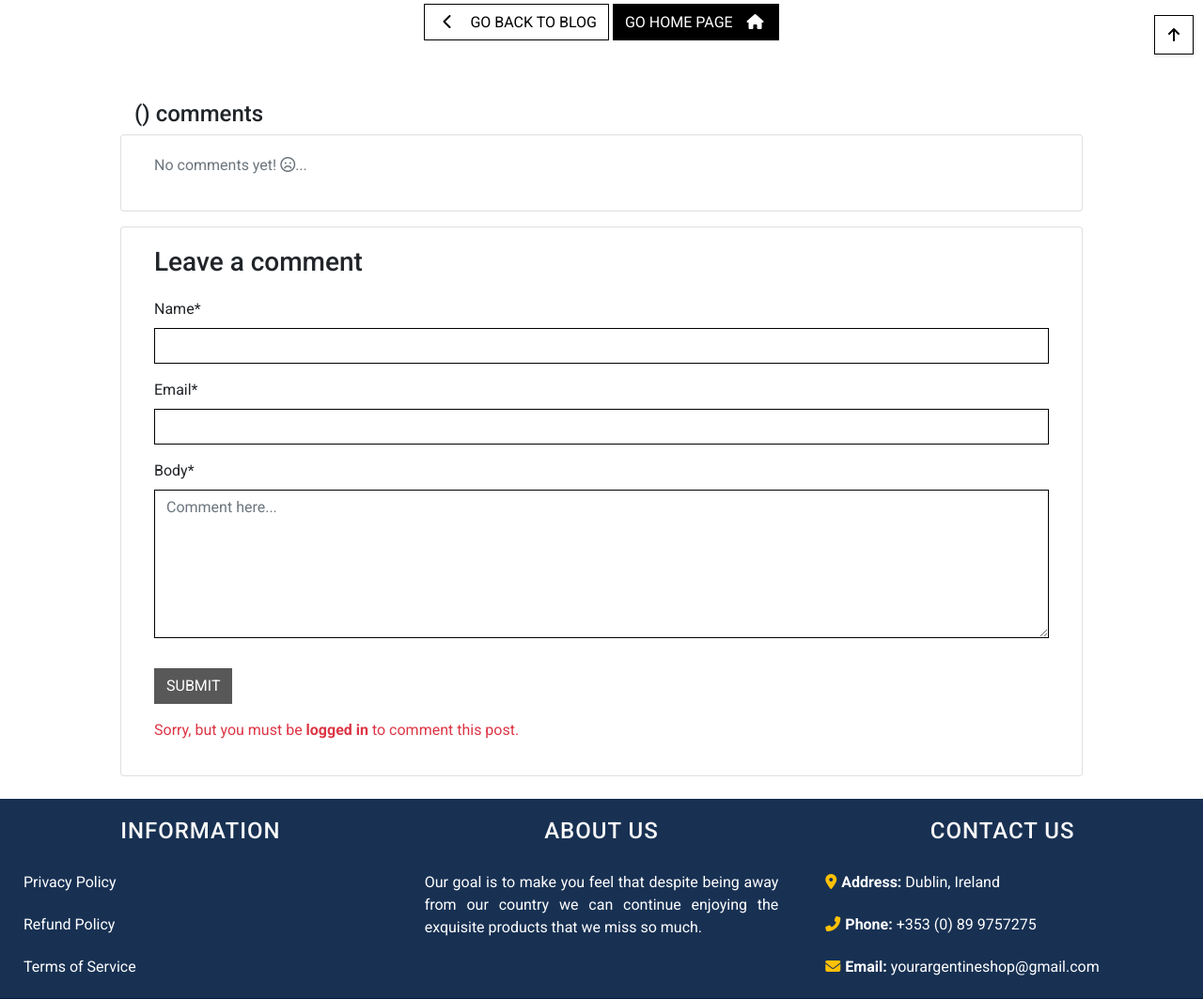
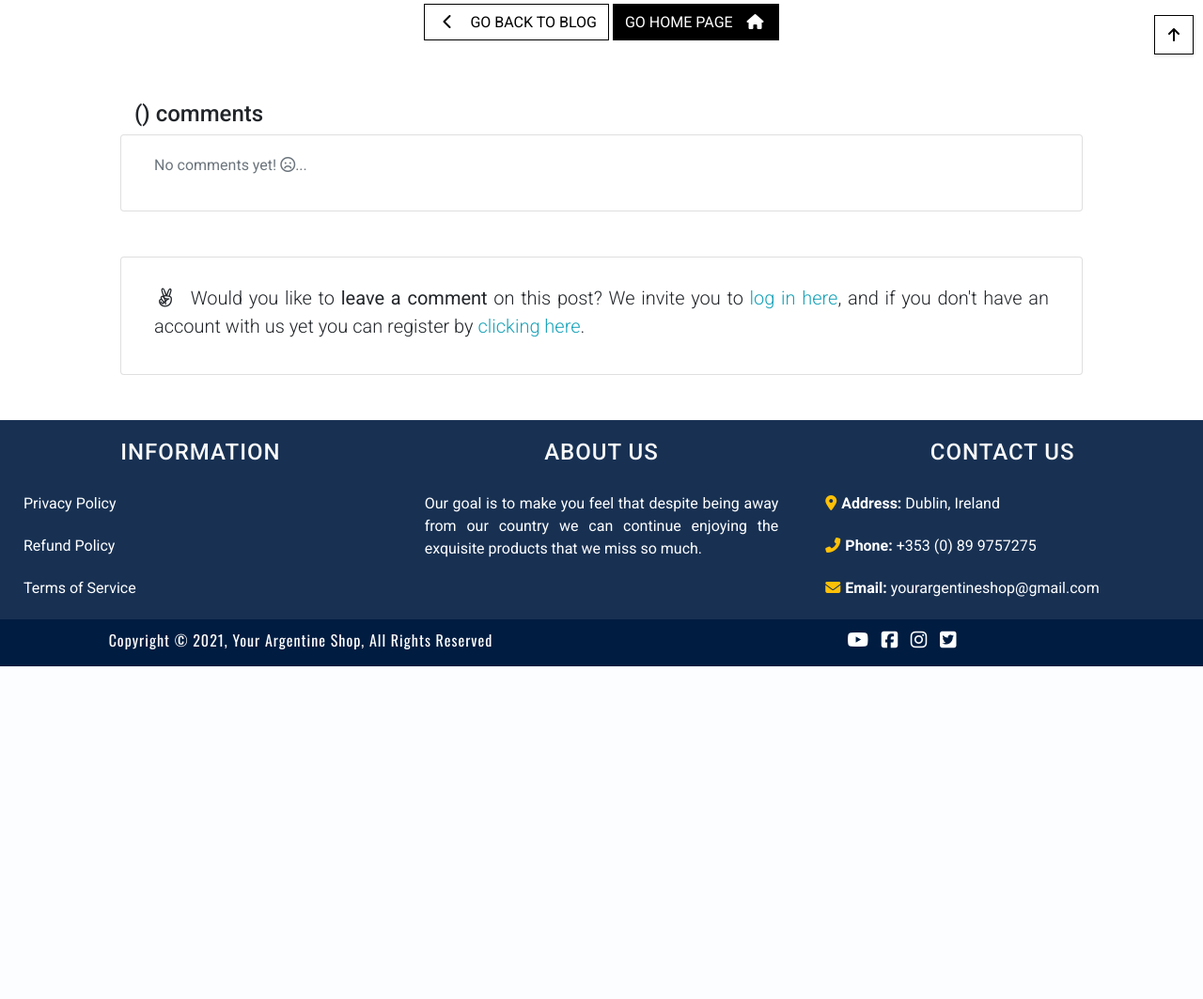
Before and after one commit to cotebarrientos/4th-milestone-project-your-argentine-shop, a Django app: template blog/templates/blog/post_detail.html in a window 1280 px wide. Shown: the part 732-1795 px from the top of the page at 94% size. After the commit the page ends 1441 px from the top, so only its background shows below. Run offline with Django 3.2, Linux system fonts and the light colour scheme; the template is opened without the code that fills it: values that come from a table or form of the project are taken from there, others are empty; some libraries are stand-ins or nearby versions.

Commit message:
Update blog views and templates
I've updated the blog views in order to pre-fill the comment form
with the information that the user has saved in his/her profile,
so he/she avoids typing the name and email again.

```diff
--- a/blog/templates/blog/post_detail.html
+++ b/blog/templates/blog/post_detail.html
@@ -21,7 +21,9 @@
         <div class="row">
             <div class="col-12">
                 <p class="text-justify mt-4 mb-4">{{ post.content |safe }}</p>
-                <p class="font-italic text-secondary mb-2 text-center"><i class="fas fa-user mr-2"></i><strong>Created by:</strong> {{ post.author }}</p>
+                <p class="font-italic text-secondary mb-2 text-center">
+                    <i class="fas fa-user mr-2"></i><strong>Created by:</strong> {{ post.author }}
+                </p>
             </div>
             <div class="col-12 mb-5 mt-4 text-center">
                 <a class="btn btn-outline-black rounded-0 mb-3 mt-3" href="{% url 'blog' %}">
@@ -65,6 +67,7 @@
                     {% if not post.comments.all %}
                         <p class="text-muted">No comments yet! <i class="far fa-frown"></i>...</p>
                     {% else %}
+
                     <!-- comments -->
                         {% for comment in comments %}
                         <div class="col-12">
@@ -90,11 +93,16 @@
                             <p class="text-justify">
                                 {{ comment.body }}
                             </p>
+                            <hr>
                         </div>
                         {% endfor %}
                     {% endif %}
                 </div>
             </div>
+
+            <!-- Comment form -->
+            <!-- It will display when the user is logged only -->
+            {% if request.user.is_authenticated %}
                 <div class="col-12 card mb-4 mt-3 ">
                     <div class="card-body">
                         {% if new_comment %}
@@ -106,16 +114,28 @@
                         <form method="post" style="margin-top: 1.3em;">
                             {% csrf_token %}
                             {{ comment_form|crispy }}
-                        {% if request.user.is_authenticated %}
                             <button type="submit" class="btn btn-black rounded-0 mb-3 mt-3 text-uppercase">Submit</button>
-                        {% else %}
-                        <button type="submit" class="btn btn-black rounded-0 mb-3 mt-3 text-uppercase" disabled>Submit</button>
-                        <p class="text-danger">Sorry, but you must be <strong>logged in</strong> to comment this post.</p>
-                        {% endif %}
                         </form>
                         {% endif %}
                     </div>
                 </div>
+
+            {% else %}
+            <!-- Message when a user is not logged -->
+                <div class="col-12 card mb-5 mt-5 pt-2 ">
+                    <div class="card-body">
+                        <p class="lead text-justify">
+                            <span class="icon mr-2">
+                                <i class="fab fa-angellist"></i>
+                            </span>
+                            Would you like to <strong>leave a comment</strong> on this post? We invite you to
+                            <a class="text-info" href="{% url 'account_login' %}">log in here</a>,
+                            and if you don't have an account with us yet you can register by
+                            <a class="text-info" href="{% url 'account_signup' %}">clicking here</a>.
+                        </p>
+                    </div>
+                </div>
+            {% endif %}
         </div>
     </section>
 
--- a/checkout/templates/checkout/confirmation_emails/confirmation_email_body.txt
+++ b/checkout/templates/checkout/confirmation_emails/confirmation_email_body.txt
@@ -14,7 +14,7 @@ Your order will be shipped to {{ order.street_address1 }} in {{ order.town_or_ci
 We've got your phone number on file as {{ order.phone_number }}.
 
 If you have any questions, feel free to contact us at {{ contact_email }}.
-{{ contact_email }}
+
 
 Thank you very much for your order!
 
```
Also changed, not shown: blog/views.py (+15 -1 lines), media/no_avatar_image.jpg. Lines whose indentation alone changed are shown as unchanged.
